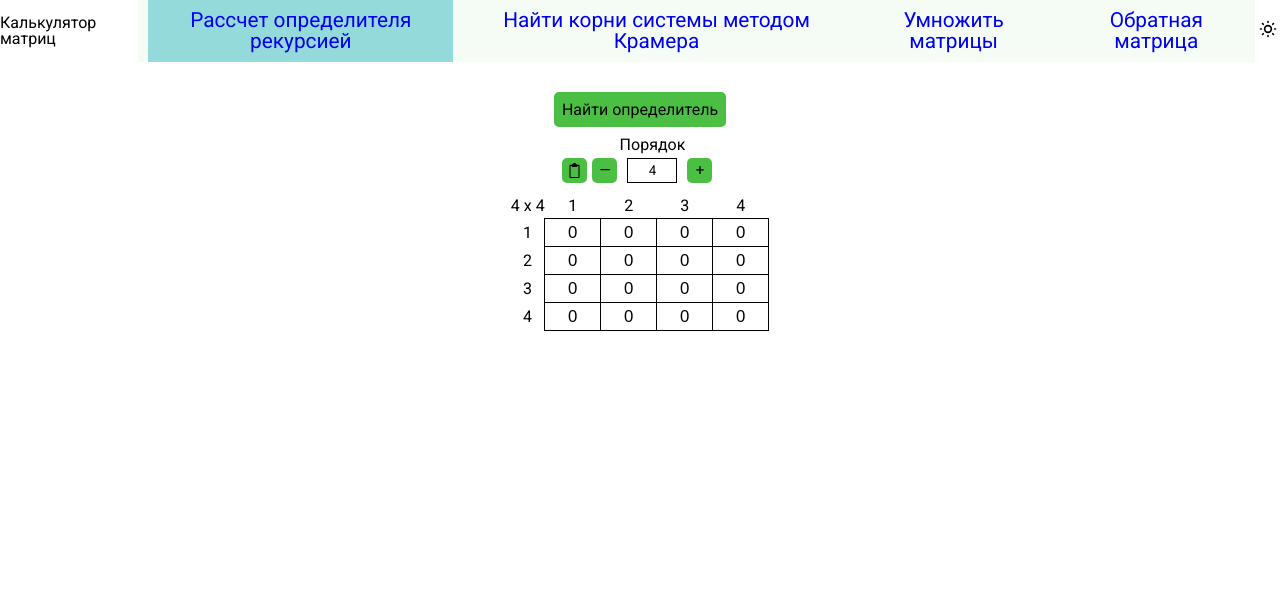
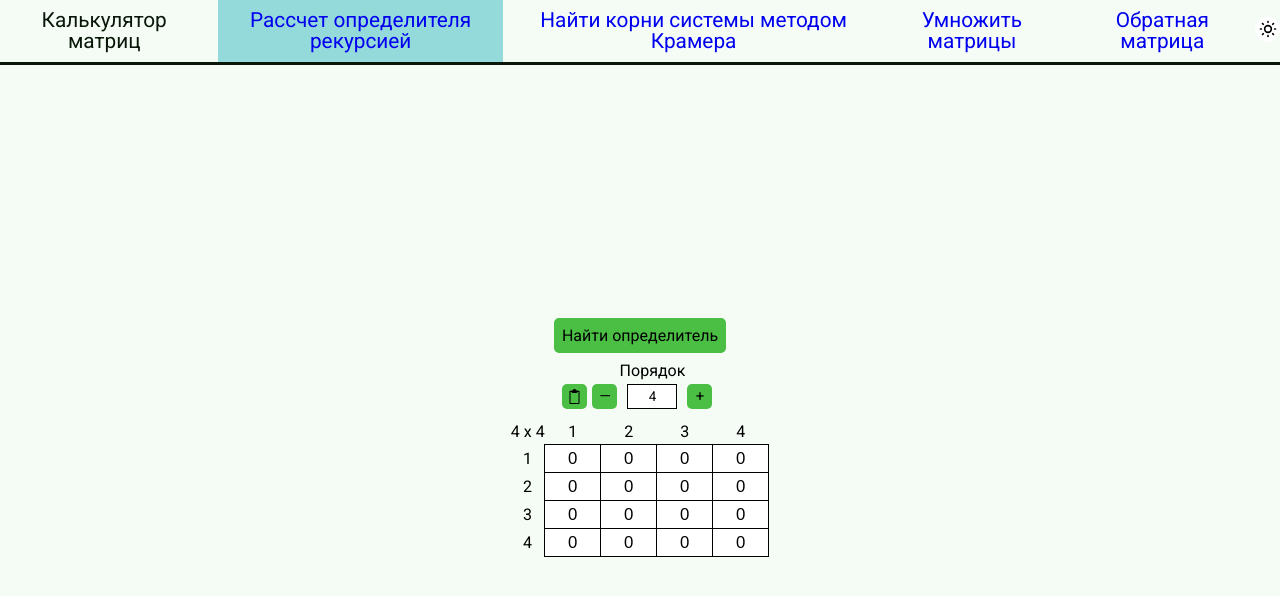
Before and after one commit to Traunin/matrix-calculator, a Vue app: page /#/determinant in a window 1280 px wide. Shown: the top 596 px of the page. Built offline with nearby package versions, Linux system fonts and the light colour scheme.

Commit message:
feat(App): add header with theme switcher

```diff
--- a/src/App.vue
+++ b/src/App.vue
@@ -1,12 +1,16 @@
 <template>
-    <div class="container" :class = "theme">
+    <div
+        class="container"
+        :class="theme"
+    >
         <header>
             <div class="logo">Калькулятор матриц</div>
             <navbar> </navbar>
             <theme-switcher @theme-switch="setTheme"> </theme-switcher>
         </header>
-
-        <router-view></router-view>
+        <div class="matrix-ui">
+            <router-view></router-view>
+        </div>
     </div>
 </template>
 
@@ -19,15 +23,7 @@ let theme = ref("light");
 
 function setTheme(themeToSet) {
     theme.value = themeToSet;
-    console.log(theme.value)
 }
-
-// export default {
-//     components: {
-//         Navbar,
-//         ThemeSwitcher
-//     },
-// };
 </script>
 
 <style scoped>
@@ -37,15 +33,48 @@ function setTheme(themeToSet) {
     left: 0;
     height: 100%;
     width: 100%;
+    display: flex;
+    flex-direction: column;
+    --primary-color: #4BBF44;
+    --secondary-color: #94DADA;
+    --accent-color: #69B5CB;
+    --text-color: #081708;
+    --background-color: #F5FCF6;
+    --input-background: #FFFFFF;
+    --shadow-color: var(rgba(0,0,0,0.2))
+    color: var(--text-color);
+    background-color: var(--background-color);
+}
+
+.matrix-ui {
+    display: flex;
+    justify-content: center;
+    align-items:center;
+    flex-grow: 1;
+}
+
+.dark {
+    --text-color: #F5FCF6;
+    --background-color: #081708;
+    --input-background: #333;
+    --shadow-color: var(rgba(255,255,255,0.2))
 }
 
 header {
     display: flex;
     align-items: center;
-    margin-bottom: 20px;
+    justify-content: space-between;
+    background-color: var(--background-color);
+    color: var(--text-color);
+    border-bottom: 3px solid var(--text-color)
 }
 
 .logo {
     font-family: "Roboto", sans-serif;
+    color: var(--text-color);
+    background-color: var(--background-color);
+    font-size: 1.3em;
+    margin: 0 20px;
+    text-align: center;
 }
 </style>
```
